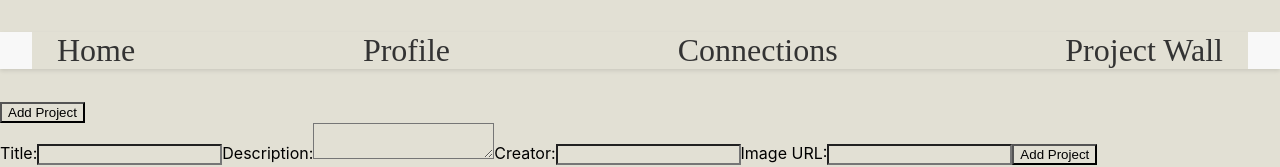
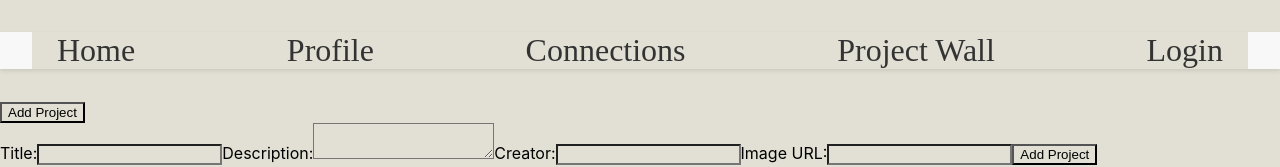
Before and after one commit to Abana55/collab-app-client, a React (Create React App) app: page / in a window 1280 px wide. Shown: the top 167 px of the page. Built offline with nearby package versions, Linux system fonts and the light colour scheme; no server answers; a web font is replaced by a local one.

Commit message:
added login to the navbar

```diff
--- a/src/components/Navbar/NavBar.js
+++ b/src/components/Navbar/NavBar.js
@@ -26,6 +26,12 @@ const Navbar = () => {
             Project Wall
           </Link>
         </li>
+        {/* New Link for Login Page */}
+        <li className="navbar__item">
+          <Link to="/login" className="navbar__link">
+            Login
+          </Link>
+        </li>
       </ul>
     </nav>
   );
```
